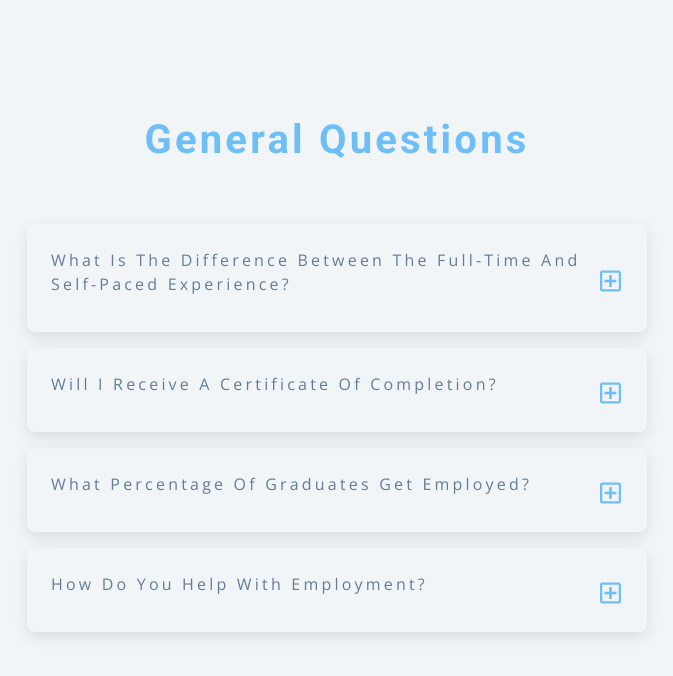
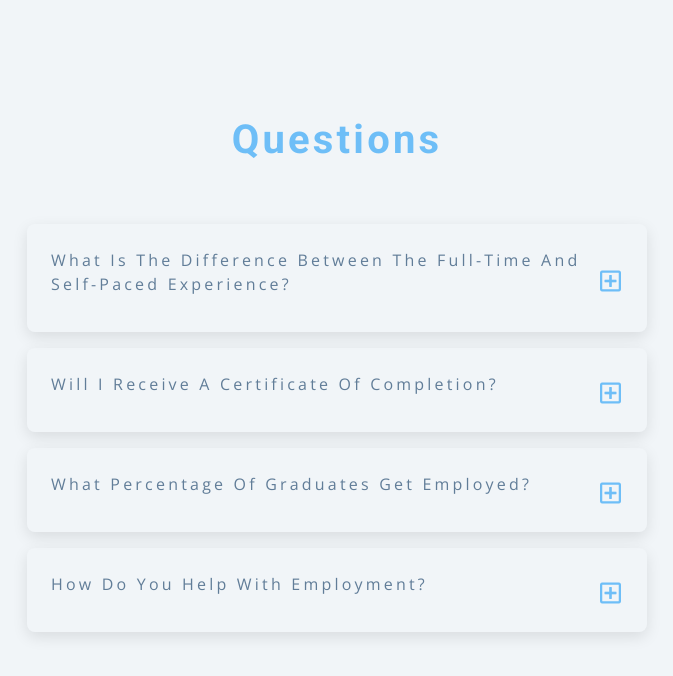
Before and after one commit to vladyslava-buzova/FAQ-Accordion, a plain HTML site: page index.html in a window 1280 px wide. Shown: the whole page, without its empty margins (303-976 px from the left). Drawn offline with nearby package versions, Linux system fonts and the light colour scheme.

Commit message:
second commit

```diff
--- a/index.html
+++ b/index.html
@@ -18,7 +18,7 @@
       <section class="questions">
         <!-- title -->
         <div class="title">
-          <h2>general questions</h2>
+          <h2>questions</h2>
         </div>
         <!-- questions -->
         <div class="section-center">
```
